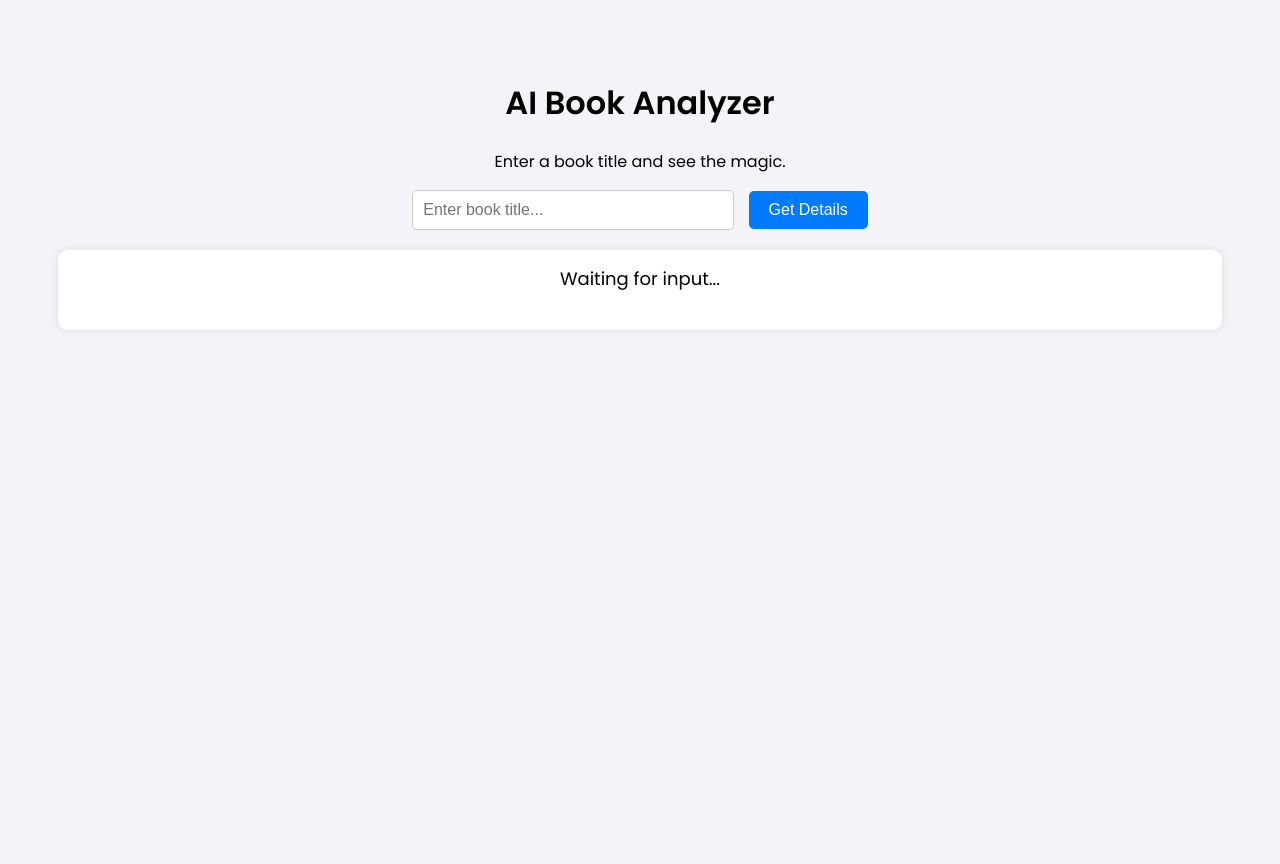
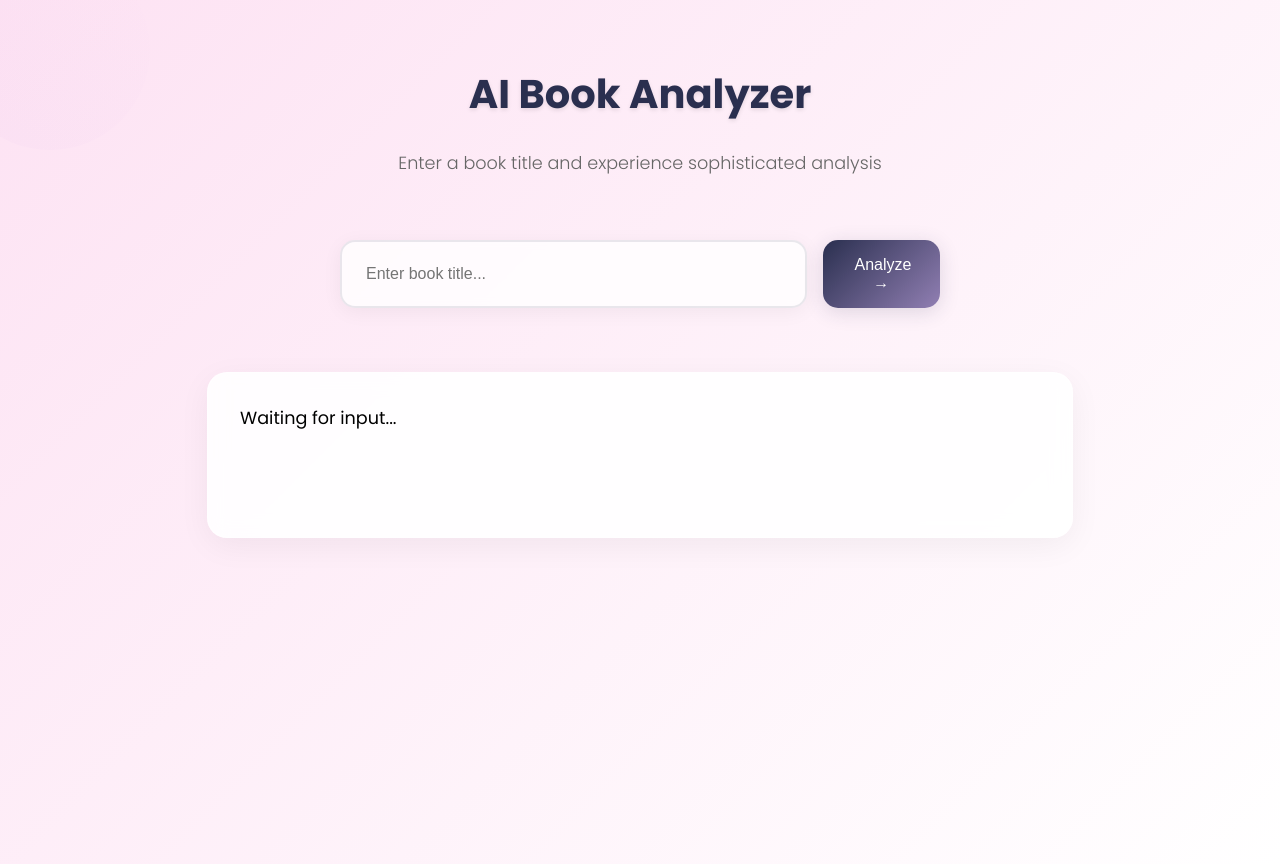
Before and after one commit to progprnv/ai-book-analyzer, a plain HTML site: page index.html in a window 1280 px wide. Before the commit the page ends 800 px from the top, so only its background shows below. Drawn offline with Linux system fonts and the light colour scheme.

Commit message:
Update index.html

```diff
--- a/index.html
+++ b/index.html
@@ -4,56 +4,220 @@
     <meta charset="UTF-8">
     <meta name="viewport" content="width=device-width, initial-scale=1.0">
     <title>AI Book Analyzer</title>
-    <link href="https://fonts.googleapis.com/css2?family=Poppins:wght@300;400;600&display=swap" rel="stylesheet">
+    <link href="https://fonts.googleapis.com/css2?family=Poppins:wght@300;400;500;600;700&display=swap" rel="stylesheet">
     <style>
+        :root {
+            --primary: #2A2F4F;
+            --secondary: #917FB3;
+            --accent: #E5BEEC;
+            --background: #FDE2F3;
+        }
+
         body {
             font-family: 'Poppins', sans-serif;
-            text-align: center;
-            background: #f4f4f8;
-            padding: 50px;
+            min-height: 100vh;
+            background: linear-gradient(135deg, var(--background) 0%, #ffffff 100%);
+            margin: 0;
+            padding: 2rem;
+            display: flex;
+            flex-direction: column;
+            align-items: center;
+            position: relative;
+            overflow-x: hidden;
         }
+
+        body::before {
+            content: '';
+            position: absolute;
+            top: -50px;
+            left: -50px;
+            width: 200px;
+            height: 200px;
+            background: linear-gradient(45deg, var(--accent) 0%, transparent 100%);
+            border-radius: 50%;
+            opacity: 0.1;
+        }
+
+        h1 {
+            font-weight: 700;
+            font-size: 2.5rem;
+            color: var(--primary);
+            margin: 2rem 0 0.5rem;
+            position: relative;
+            text-shadow: 0 2px 4px rgba(0,0,0,0.1);
+        }
+
+        p {
+            color: #666;
+            font-weight: 300;
+            margin-bottom: 2rem;
+            font-size: 1.1rem;
+        }
+
+        .input-group {
+            position: relative;
+            margin: 2rem 0;
+            width: min(90%, 600px);
+            display: flex;
+            gap: 1rem;
+            justify-content: center;
+        }
+
         input {
-            padding: 10px;
-            width: 300px;
-            font-size: 16px;
-            border-radius: 5px;
-            border: 1px solid #ccc;
+            padding: 1rem 1.5rem;
+            width: 100%;
+            font-size: 1rem;
+            border-radius: 15px;
+            border: 2px solid rgba(42, 47, 79, 0.1);
+            background: rgba(255, 255, 255, 0.8);
+            backdrop-filter: blur(4px);
+            transition: all 0.3s ease;
+            box-shadow: 0 4px 20px rgba(0,0,0,0.05);
         }
+
+        input:focus {
+            outline: none;
+            border-color: var(--secondary);
+            box-shadow: 0 4px 25px rgba(145, 127, 179, 0.2);
+            background: rgba(255, 255, 255, 1);
+        }
+
         button {
-            padding: 10px 20px;
-            font-size: 16px;
+            padding: 1rem 2rem;
+            font-size: 1rem;
             cursor: pointer;
-            margin-left: 10px;
-            border-radius: 5px;
+            border-radius: 15px;
             border: none;
-            background-color: #007bff;
+            background: linear-gradient(135deg, var(--primary) 0%, var(--secondary) 100%);
             color: white;
+            font-weight: 500;
+            transition: all 0.3s cubic-bezier(0.4, 0, 0.2, 1);
+            box-shadow: 0 4px 20px rgba(42, 47, 79, 0.15);
+            position: relative;
+            overflow: hidden;
         }
+
         button:hover {
-            background-color: #0056b3;
+            transform: translateY(-2px);
+            box-shadow: 0 8px 25px rgba(42, 47, 79, 0.25);
         }
+
+        button::after {
+            content: '';
+            position: absolute;
+            top: 0;
+            left: -100%;
+            width: 100%;
+            height: 100%;
+            background: linear-gradient(
+                120deg,
+                transparent,
+                rgba(255, 255, 255, 0.3),
+                transparent
+            );
+            transition: all 0.5s cubic-bezier(0.4, 0, 0.2, 1);
+        }
+
+        button:hover::after {
+            left: 100%;
+        }
+
         #response {
-            margin-top: 20px;
-            font-size: 18px;
+            margin: 2rem auto;
+            font-size: 1.1rem;
             white-space: pre-line;
-            background: #fff;
-            padding: 15px;
-            border-radius: 10px;
-            box-shadow: 0px 0px 10px rgba(0, 0, 0, 0.1);
-            min-height: 50px;
+            background: rgba(255, 255, 255, 0.9);
+            backdrop-filter: blur(10px);
+            padding: 2rem;
+            border-radius: 20px;
+            width: min(90%, 800px);
+            min-height: 100px;
+            box-shadow: 0 8px 32px rgba(0, 0, 0, 0.05);
+            border: 1px solid rgba(255, 255, 255, 0.3);
+            transition: all 0.3s ease;
+            position: relative;
+        }
+
+        #response.loading {
+            background: linear-gradient(90deg, rgba(255,255,255,0.9) 0%, rgba(245,245,245,0.9) 50%, rgba(255,255,255,0.9) 100%);
+            background-size: 200% 200%;
+            animation: loadingShine 1.5s infinite;
+        }
+
+        @keyframes loadingShine {
+            0% { background-position: 200% 0; }
+            100% { background-position: -200% 0; }
+        }
+
+        @media (max-width: 768px) {
+            body {
+                padding: 1rem;
+            }
+
+            .input-group {
+                flex-direction: column;
+                width: 90%;
+            }
+
+            button {
+                width: 100%;
+            }
+        }
+
+        .particles {
+            position: absolute;
+            width: 100%;
+            height: 100%;
+            top: 0;
+            left: 0;
+            pointer-events: none;
+            z-index: 0;
+        }
+
+        .particle {
+            position: absolute;
+            background: linear-gradient(45deg, var(--accent), var(--secondary));
+            border-radius: 50%;
+            animation: float 20s infinite linear;
+            opacity: 0.2;
+        }
+
+        @keyframes float {
+            0% { transform: translateY(0) rotate(0deg); }
+            100% { transform: translateY(-100vh) rotate(360deg); }
         }
     </style>
 </head>
 <body>
+    <div class="particles">
+        <!-- Add some dynamic particles -->
+        <div class="particle" style="width: 50px; height: 50px; left: 10%; animation-delay: 0s;"></div>
+        <div class="particle" style="width: 30px; height: 30px; left: 30%; animation-delay: -5s;"></div>
+        <div class="particle" style="width: 40px; height: 40px; left: 70%; animation-delay: -10s;"></div>
+    </div>
 
     <h1>AI Book Analyzer</h1>
-    <p>Enter a book title and see the magic.</p>
+    <p>Enter a book title and experience sophisticated analysis</p>
 
-    <input type="text" id="bookInput" placeholder="Enter book title..." />
-    <button id="fetchSummary">Get Details</button>
+    <div class="input-group">
+        <input type="text" id="bookInput" placeholder="Enter book title..." />
+        <button id="fetchSummary">Analyze →</button>
+    </div>
 
     <div id="response">Waiting for input...</div>
 
     <script src="script.js"></script>
+    <script>
+        // Add simple loading state
+        document.getElementById('fetchSummary').addEventListener('click', function() {
+            const response = document.getElementById('response');
+            response.classList.add('loading');
+            response.textContent = 'Analyzing literary patterns...';
+
+            setTimeout(() => {
+                response.classList.remove('loading');
+            }, 3000);
+        });
+    </script>
 </body>
 </html>
```
